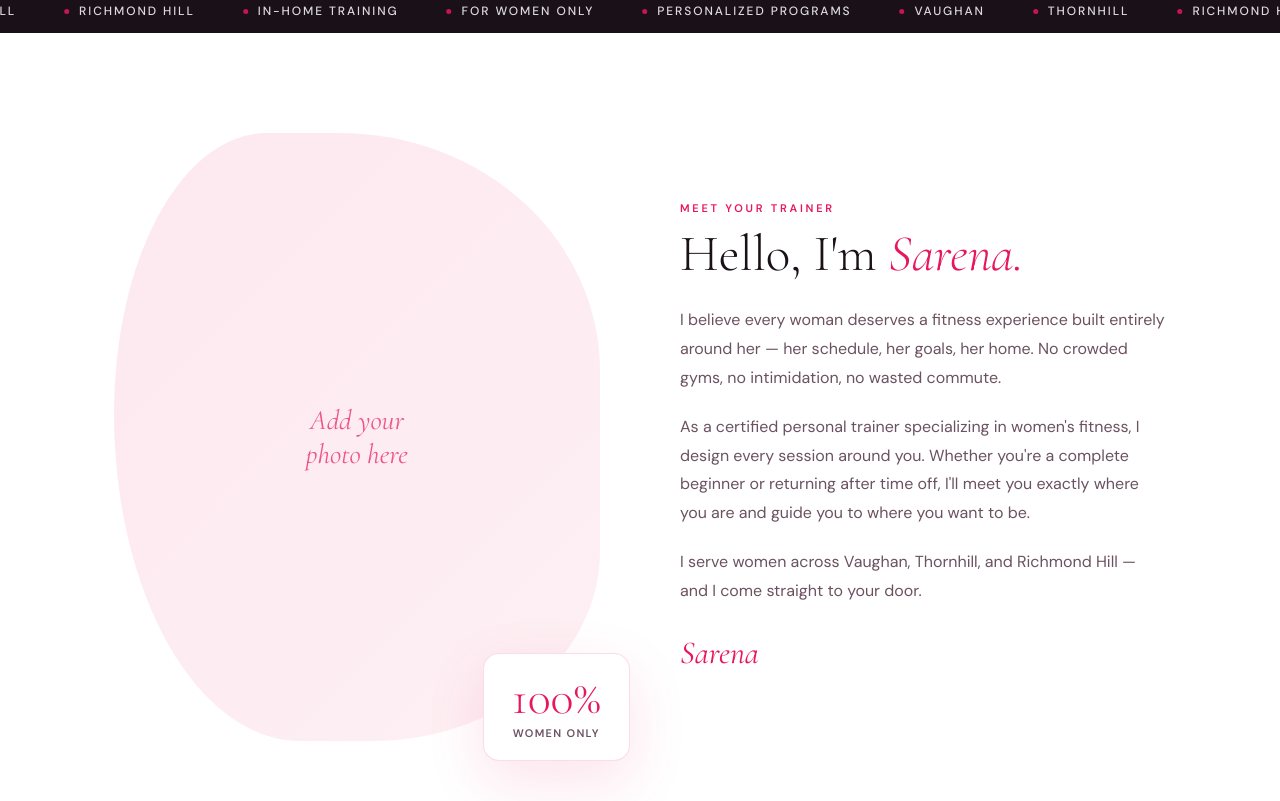
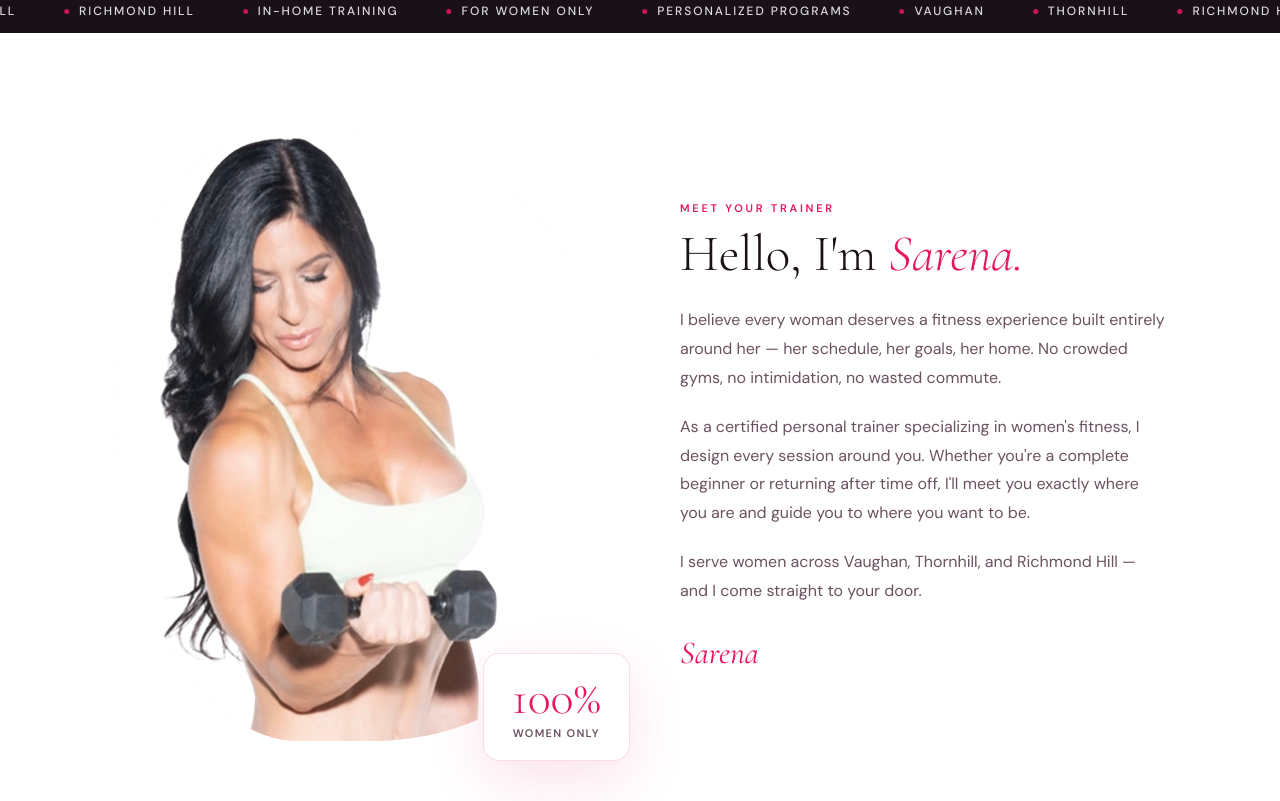
Before and after one commit to SarenaBik/sarenafitness.github.io, a plain HTML site: page index.html in a window 1280 px wide. Shown: the part 767-1568 px from the top of the page. Drawn offline with nearby package versions, Linux system fonts and the light colour scheme.

Commit message:
Update index.html

```diff
--- a/index.html
+++ b/index.html
@@ -1029,7 +1029,7 @@
       <div class="about-grid">
         <div class="about-visual reveal">
           <div class="about-image-frame">
-            <div class="about-image-placeholder">Add your<br>photo here</div>
+            <img src="Sarenaphoto2.png" alt="Sarena" style="width:100%;height:100%;object-fit:cover;object-position:top;" />
           </div>
           <div class="about-stat-card">
             <span class="about-stat-num">100%</span>
```
